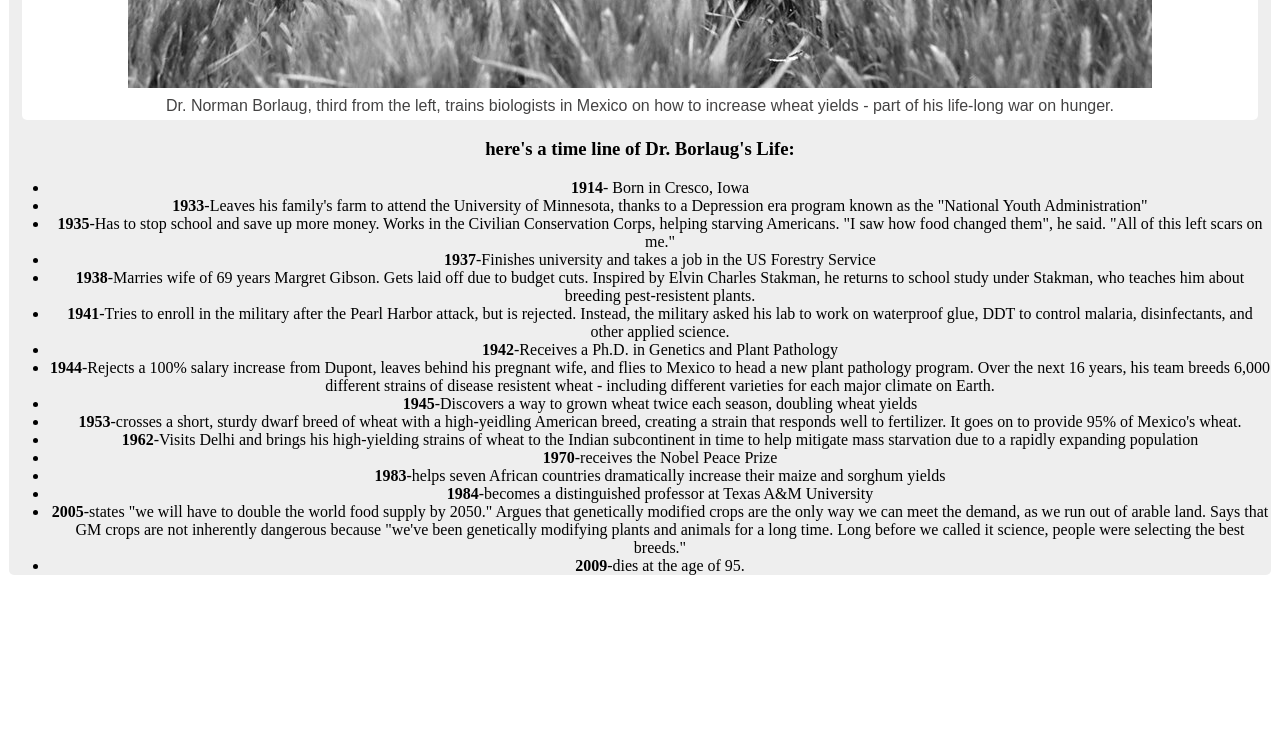
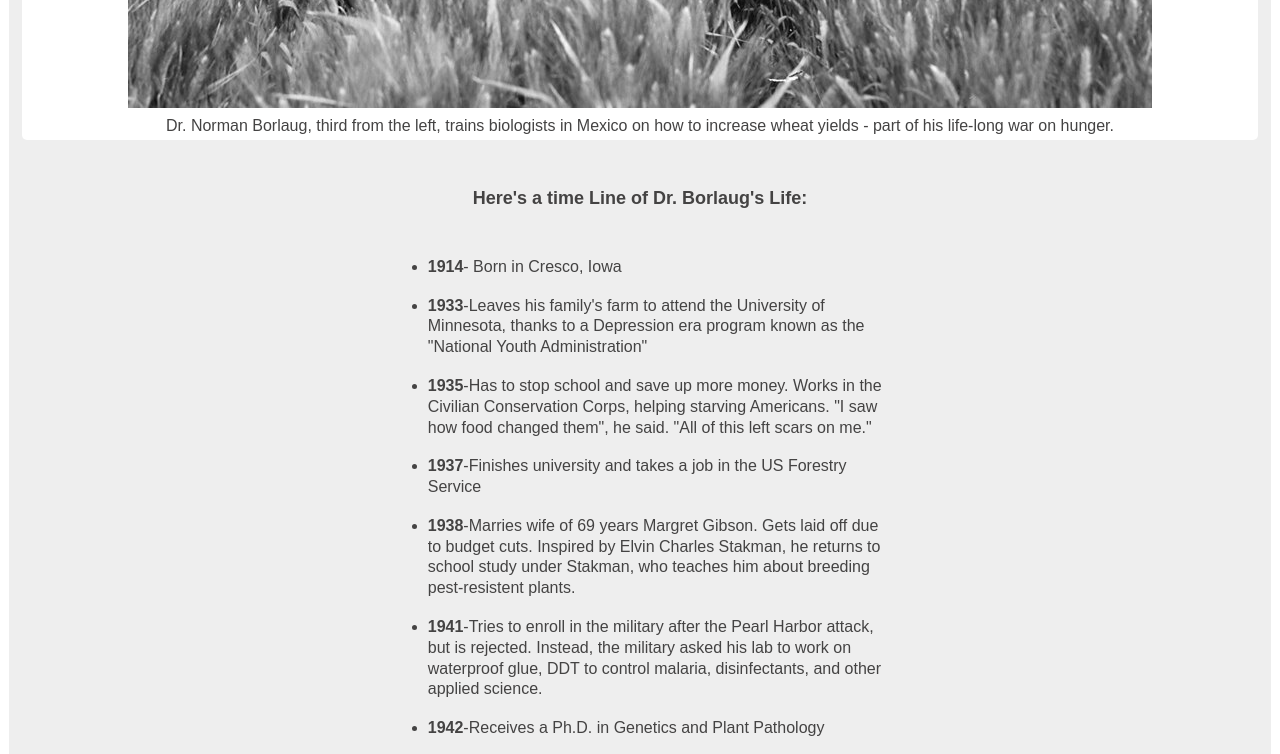
Before and after one commit to Meldy2503/code-projects, a plain HTML site: page index.html in a window 1280 px wide. Shown: the part 720-1474 px from the top of the page. Before the commit the page ends 1295 px from the top, so only its background shows below. Drawn offline with Linux system fonts and the light colour scheme; a web font is replaced by a local one.

Commit message:
add style to page text

```diff
--- a/index.css
+++ b/index.css
@@ -128,11 +128,11 @@ body {
     font-weight: 700;
     font-size: 40px;
     margin: 30px;
-    padding: 40px;
+    padding: 60px;
     color: #4d4d4d;
 }
 .homepage__text {
-    margin-top: -50px;
+    margin-top: -70px;
     color: rgb(68, 67, 67);
     font-weight: 300;
     font-family: 'Cantarell', sans-serif;
@@ -151,3 +151,26 @@ body {
     padding: 5px;
     text-align: center;
 }
+.homepage__story {
+    color: rgb(68, 67, 67);
+    font-weight: 300;
+    font-family: 'Cantarell', sans-serif;
+    width: 40%;
+    display: inline-block;
+    text-align: left;
+    font-size: 16px;
+}
+.homepage__subheading {
+    font-size: 18px;
+    text-align: center;
+    padding: 30PX;
+}
+.homepage__nav {
+
+}
+.homepage__ul {
+   line-height: ;
+}
+.homepage__ul li {
+    line-height: 1.3;
+}
--- a/index.html
+++ b/index.html
@@ -36,26 +36,26 @@
                     Dr. Norman Borlaug, third from the left, trains biologists in Mexico on how to increase wheat yields - part of his life-long war on hunger.
                 </figcaption>
             </figure>
-            <div>
-                <h3>here's a time line of Dr. Borlaug's Life:</h3>
-                <nav>
-                    <ul>
-                        <li><strong>1914</strong>- Born in Cresco, Iowa</li>
-                        <li><strong>1933</strong>-Leaves his family's farm to attend the University of Minnesota, thanks to a Depression era program known as the "National Youth Administration"</li>
-                        <li><strong>1935</strong>-Has to stop school and save up more money. Works in the Civilian Conservation Corps, helping starving Americans. "I saw how food changed them", he said. "All of this left scars on me."</li>
-                        <li><strong>1937</strong>-Finishes university and takes a job in the US Forestry Service</li>
-                        <li><strong>1938</strong>-Marries wife of 69 years Margret Gibson. Gets laid off due to budget cuts. Inspired by Elvin Charles Stakman, he returns to school study under Stakman, who teaches him about breeding pest-resistent plants.</li>
-                        <li><strong>1941</strong>-Tries to enroll in the military after the Pearl Harbor attack, but is rejected. Instead, the military asked his lab to work on waterproof glue, DDT to control malaria, disinfectants, and other applied science.</li>
-                        <li><strong>1942</strong>-Receives a Ph.D. in Genetics and Plant Pathology</li>
-                        <li><strong>1944</strong>-Rejects a 100% salary increase from Dupont, leaves behind his pregnant wife, and flies to Mexico to head a new plant pathology program. Over the next 16 years, his team breeds 6,000 different strains of disease resistent wheat - including different varieties for each major climate on Earth.</li>
-                        <li><strong>1945</strong>-Discovers a way to grown wheat twice each season, doubling wheat yields</li>
-                        <li><strong>1953</strong>-crosses a short, sturdy dwarf breed of wheat with a high-yeidling American breed, creating a strain that responds well to fertilizer. It goes on to provide 95% of Mexico's wheat.</li>
-                        <li><strong>1962</strong>-Visits Delhi and brings his high-yielding strains of wheat to the Indian subcontinent in time to help mitigate mass starvation due to a rapidly expanding population</li>
-                        <li><strong>1970</strong>-receives the Nobel Peace Prize</li>
-                        <li><strong>1983</strong>-helps seven African countries dramatically increase their maize and sorghum yields</li>
-                        <li><strong>1984</strong>-becomes a distinguished professor at Texas A&M University</li>
-                        <li><strong>2005</strong>-states "we will have to double the world food supply by 2050." Argues that genetically modified crops are the only way we can meet the demand, as we run out of arable land. Says that GM crops are not inherently dangerous because "we've been genetically modifying plants and animals for a long time. Long before we called it science, people were selecting the best breeds."</li>
-                        <li><strong>2009</strong>-dies at the age of 95.</li>
+            <div class="homepage__story">
+                <h3 class="homepage__subheading">Here's a time Line of Dr. Borlaug's Life:</h3>
+                <nav class="homepage__nav">
+                    <ul class="homepage__ul">
+                        <li><strong>1914</strong>- Born in Cresco, Iowa</li> <br>
+                        <li><strong>1933</strong>-Leaves his family's farm to attend the University of Minnesota, thanks to a Depression era program known as the "National Youth Administration"</li> <br>
+                        <li><strong>1935</strong>-Has to stop school and save up more money. Works in the Civilian Conservation Corps, helping starving Americans. "I saw how food changed them", he said. "All of this left scars on me."</li> <br>
+                        <li><strong>1937</strong>-Finishes university and takes a job in the US Forestry Service</li><br>
+                        <li><strong>1938</strong>-Marries wife of 69 years Margret Gibson. Gets laid off due to budget cuts. Inspired by Elvin Charles Stakman, he returns to school study under Stakman, who teaches him about breeding pest-resistent plants.</li><br>
+                        <li><strong>1941</strong>-Tries to enroll in the military after the Pearl Harbor attack, but is rejected. Instead, the military asked his lab to work on waterproof glue, DDT to control malaria, disinfectants, and other applied science.</li><br>
+                        <li><strong>1942</strong>-Receives a Ph.D. in Genetics and Plant Pathology</li><br>
+                        <li><strong>1944</strong>-Rejects a 100% salary increase from Dupont, leaves behind his pregnant wife, and flies to Mexico to head a new plant pathology program. Over the next 16 years, his team breeds 6,000 different strains of disease resistent wheat - including different varieties for each major climate on Earth.</li><br>
+                        <li><strong>1945</strong>-Discovers a way to grown wheat twice each season, doubling wheat yields</li><br>
+                        <li><strong>1953</strong>-crosses a short, sturdy dwarf breed of wheat with a high-yeidling American breed, creating a strain that responds well to fertilizer. It goes on to provide 95% of Mexico's wheat.</li><br>
+                        <li><strong>1962</strong>-Visits Delhi and brings his high-yielding strains of wheat to the Indian subcontinent in time to help mitigate mass starvation due to a rapidly expanding population</li><br>
+                        <li><strong>1970</strong>-receives the Nobel Peace Prize</li><br>
+                        <li><strong>1983</strong>-helps seven African countries dramatically increase their maize and sorghum yields</li><br>
+                        <li><strong>1984</strong>-becomes a distinguished professor at Texas A&M University</li><br>
+                        <li><strong>2005</strong>-states "we will have to double the world food supply by 2050." Argues that genetically modified crops are the only way we can meet the demand, as we run out of arable land. Says that GM crops are not inherently dangerous because "we've been genetically modifying plants and animals for a long time. Long before we called it science, people were selecting the best breeds."</li><br>
+                        <li><strong>2009</strong>-dies at the age of 95.</li><br>
                     </ul>
 
                 </nav>
```
